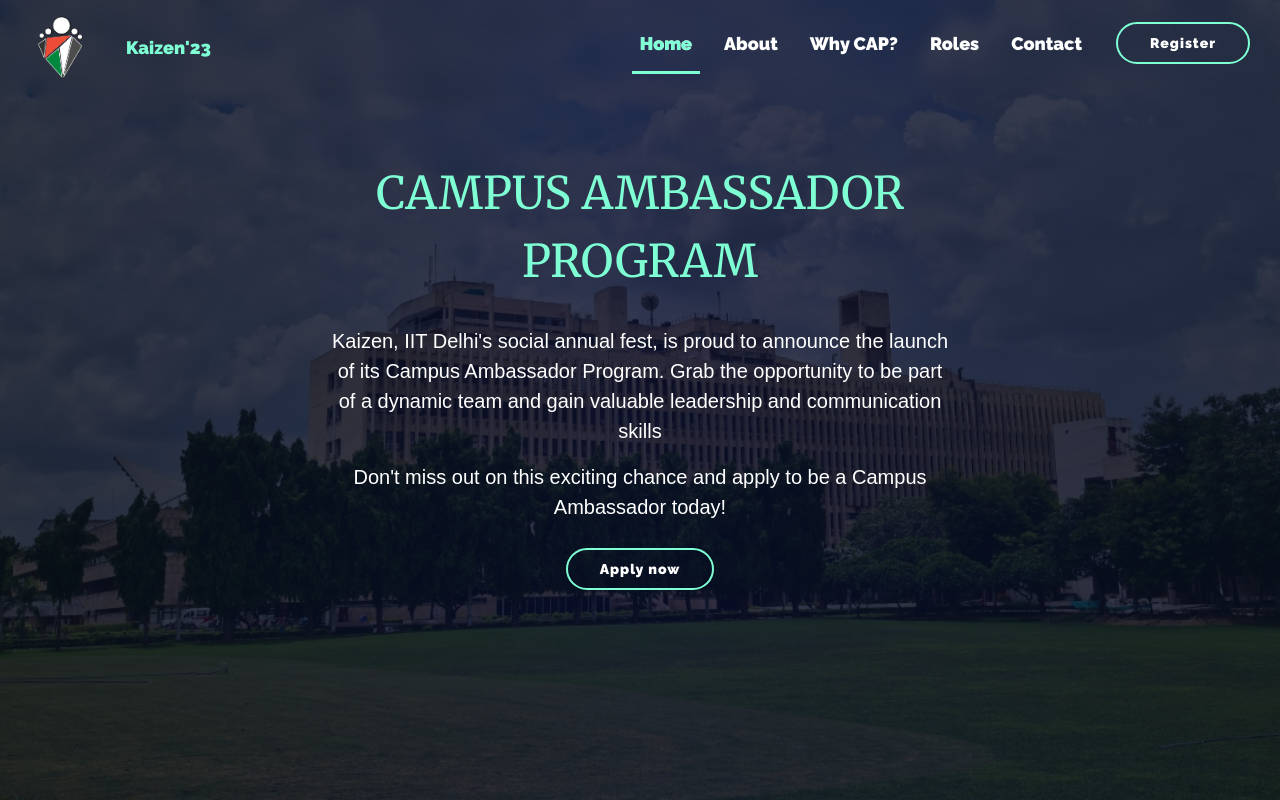
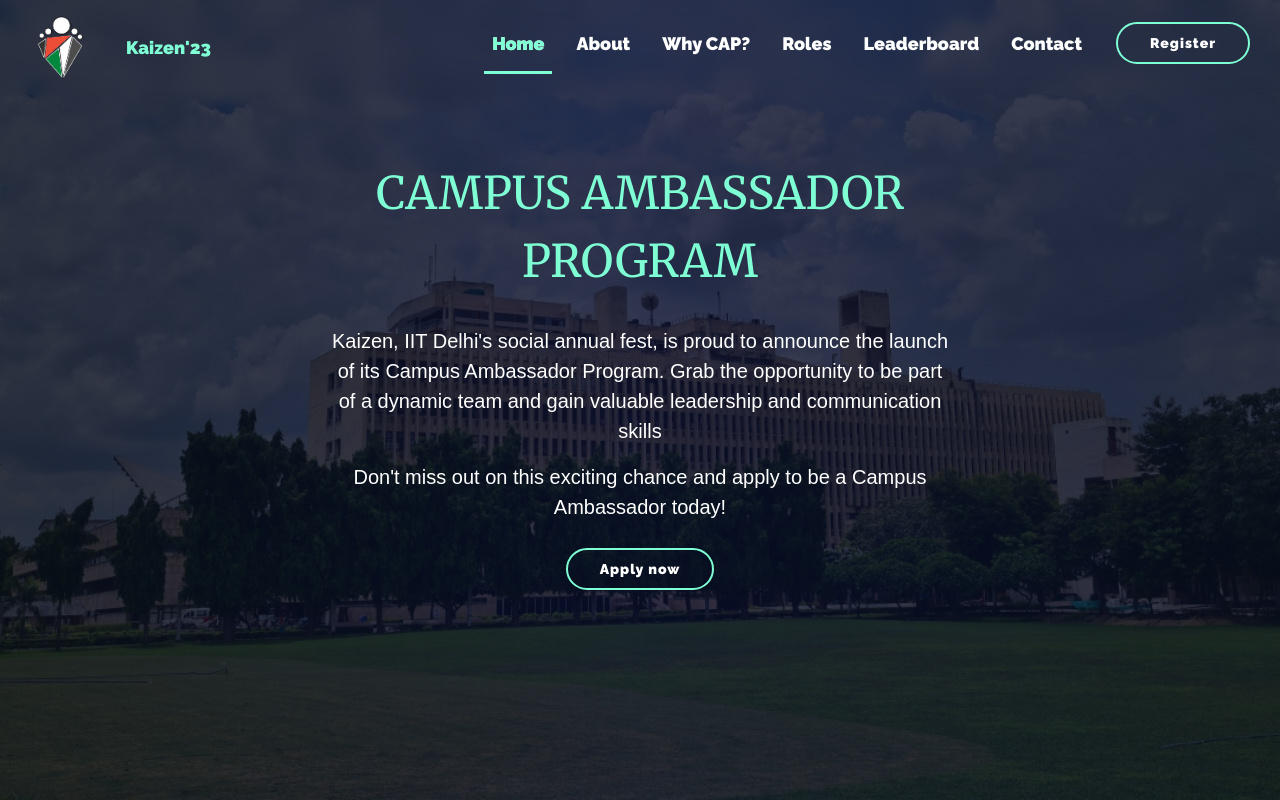
Before and after one commit to NSS-IIT-Delhi/Kaizen-23-CAP, a React (Create React App) app: page / in a window 1280 px wide. Shown: the top 800 px of the page. Built offline with nearby package versions, Linux system fonts and the light colour scheme.

Commit message:
unhide leaderboard

```diff
--- a/src/components/Home/home.js
+++ b/src/components/Home/home.js
@@ -93,9 +93,9 @@ export default function Home(){
                           </Link></a>
                       </li>
 
-                      {/* <li class="nav-item mx-2 hover-underline-animation">
+                       <li class="nav-item mx-2 hover-underline-animation">
                         <a class="nav-link" onClick={()=>Leaderboard()}>Leaderboard</a>
-                      </li> */}
+                      </li>
 
                       <li class="nav-item mx-2 hover-underline-animation">
                         <a class="nav-link">
```
